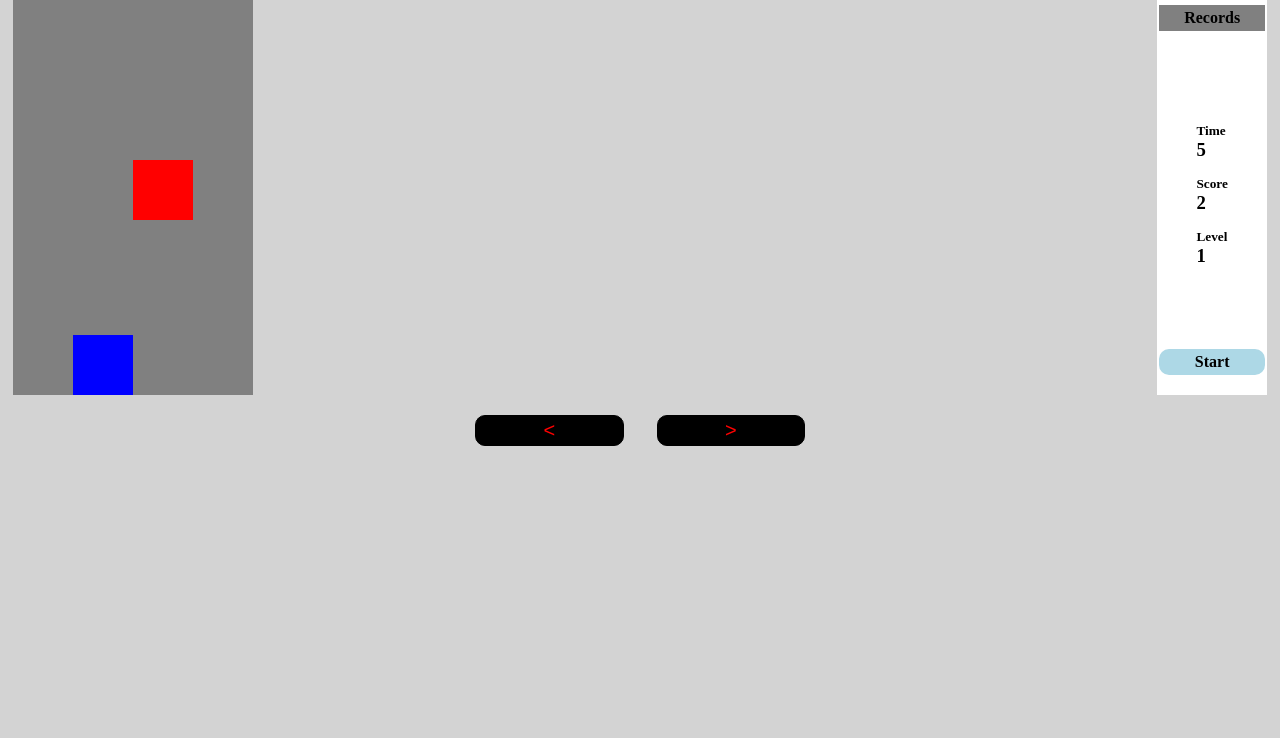
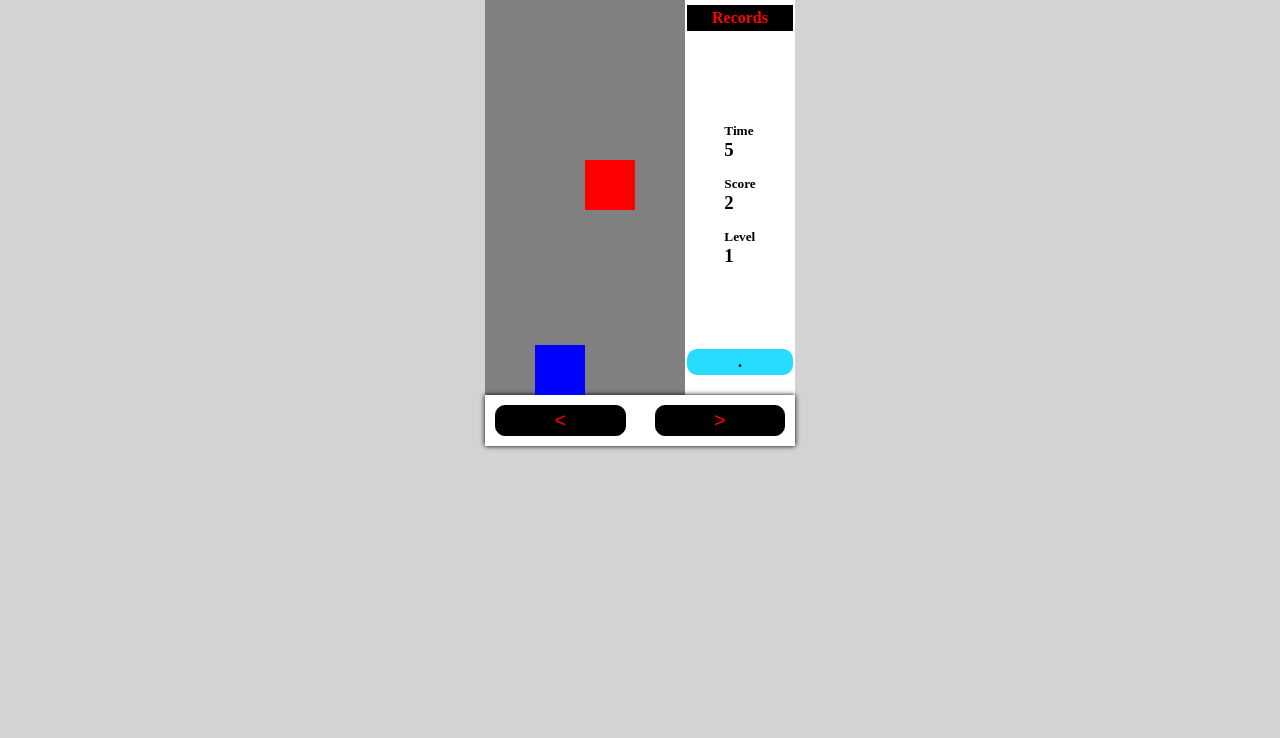
Before and after one commit to Martin1998215/subway-game, a plain HTML site: page index.html in a window 1280 px wide. Shown: the part 62-800 px from the top of the page. Drawn offline with Linux system fonts and the light colour scheme.

Commit message:
modified

```diff
--- a/index.html
+++ b/index.html
@@ -16,7 +16,6 @@
     <div class='game'>
       <div class='enemy'></div>
       <div class='player'></div>
-      <!--<button type='button' class='btn'>Start</button>-->
     </div>
     <div class="game-1">
       <div class="record">
@@ -39,7 +38,7 @@
         </div>
       </div>
       <div class="start">
-        <h4>Start</h4>
+        <h4>.</h4>
       </div>
     </div>
 
--- a/subway.css
+++ b/subway.css
@@ -9,20 +9,24 @@ display: flex;
 flex-wrap: wrap;
 justify-content: center;
   background: lightgray;
+  margin: 10px 0;
 }
 .head {
-  margin: 10px 20px;
+  background: #26dcff;
+  width: 310px;
+  padding: 10px;
+  text-align: center;
 }
 .container {
   width: 98%;
-  margin: 10px 1%;
+  margin: 0px 1%;
   display: flex;
   flex-wrap: wrap;
   justify-content: space-between;
   height: 400px;
 }
 .game {
-  width: 240px;
+  width: 200px;
   height: 400px;
   overflow: hidden;
   /* border: 10px solid black; */
@@ -42,15 +46,16 @@ justify-content: center;
 .record {
   margin: 10px 2% 20px 2%;
   width: 96%;
-  background: gray;
+  background: black;
   color: black;
   text-align: center;
   padding: 4px 10px;
+  color: red;
 }
 .start {
   margin: 10px 2% 20px 2%;
   width: 96%;
-  background: lightblue;
+  background: #26dcff;
   color: black;
   text-align: center;
   padding: 4px 10px;
@@ -60,8 +65,8 @@ justify-content: center;
   margin: 15px 0;
 }
 .enemy {
-  width: 60px;
-  height: 60px;
+  width: 50px;
+  height: 50px;
   background-color: red;
   position: relative;
   animation-name: slide;
@@ -75,12 +80,12 @@ justify-content: center;
   100%{top: 430px}
 }
 .player {
-  width: 60px;
-  height: 60px;
+  width: 50px;
+  height: 50px;
   background-color: blue;
   position: relative;
-  top: 280px;
-  left: 60px;
+  top: 300px;
+  left: 50px;
 }
 
 .btn {
@@ -94,24 +99,16 @@ justify-content: center;
   margin: 0 auto 0 auto;
   z-index: 100;
 }
-/*
-.left-touch, .right-touch {
-  width: 50%;
-  height: 600px;
-}
-.left-touch {
-  left: 50%;
-}
-.right-touch {
-  right: 50%;
-} */
 
 .control {
   display: flex;
   flex-wrap: wrap;
   justify-content: space-between;
-  width: 330px;
-  margin: 10px;
+  width: 310px;
+  margin: 0 ;
+  background: white;
+  padding: 10px;
+  box-shadow: 0px 0px 5px black;
 }
 #btn {
   width: 45%;
@@ -124,3 +121,18 @@ justify-content: center;
   cursor: pointer;
   color: red;
 }
+
+@media only screen and (min-width: 600px){
+.container {
+  width: 100%;
+  justify-content: center;
+}
+body {
+  width: 40%;
+  justify-content: center;
+  margin: 10px 30%;
+}
+.control {
+  width: 310px;
+}
+}
--- a/subway.js
+++ b/subway.js
@@ -24,21 +24,14 @@ a.addEventListener("click", function () {
 b.addEventListener("click", function () {
   moveRight()
 });
-//event to occur when arrow keys are punched
-// window.addEventListener('keydown', function (event) {
-//   // if left arrow is clicked, call the moveLeft function
-//   if (event.key === 'ArrowLeft') { moveLeft() }
-//   // if right arrow is clicked, call the moveRight function
-//   if (event.key === 'ArrowRight') { moveRight() }
-// });
+
 
 // left move function
 
 function moveLeft() {
   let left =
     parseInt(window.getComputedStyle(player).getPropertyValue('left'));
-  left -= 60;
-  console.log(left);
+  left -= 50;
   if (left >= 0) {
     player.style.left = `${left}px`;
   }
@@ -49,8 +42,7 @@ function moveLeft() {
 function moveRight() {
   let left =
     parseInt(window.getComputedStyle(player).getPropertyValue('left'));
-  console.log(left)
-  left += 60;
+  left += 50;
   if (left < 240) {
     player.style.left = `${left}px`;
   }
@@ -87,6 +79,9 @@ window.addEventListener('animationiteration', function () {
 
 });
 
+
+
+
 setInterval(function () {
   let playerLeft =
     parseInt(window.getComputedStyle(player).getPropertyValue('left'));
@@ -94,10 +89,11 @@ setInterval(function () {
     parseInt(window.getComputedStyle(enemy).getPropertyValue('left'));
   let enemyTop =
     parseInt(window.getComputedStyle(enemy).getPropertyValue('top'));
-  if (playerLeft == enemyLeft && enemyTop > 280 && enemyTop < 340) {
+  if (playerLeft == enemyLeft && enemyTop > 300 && enemyTop < 350) {
     enemy.style.animation = 'none';
     clearInterval(x);
     alert(`Game Over!!!\n Results \n Score: ${scoreCounter} \n Time: ${timeCounter}s`);
+    alert("Refresh Browser to Restart!!");
   }
 
 }, 10);
```
